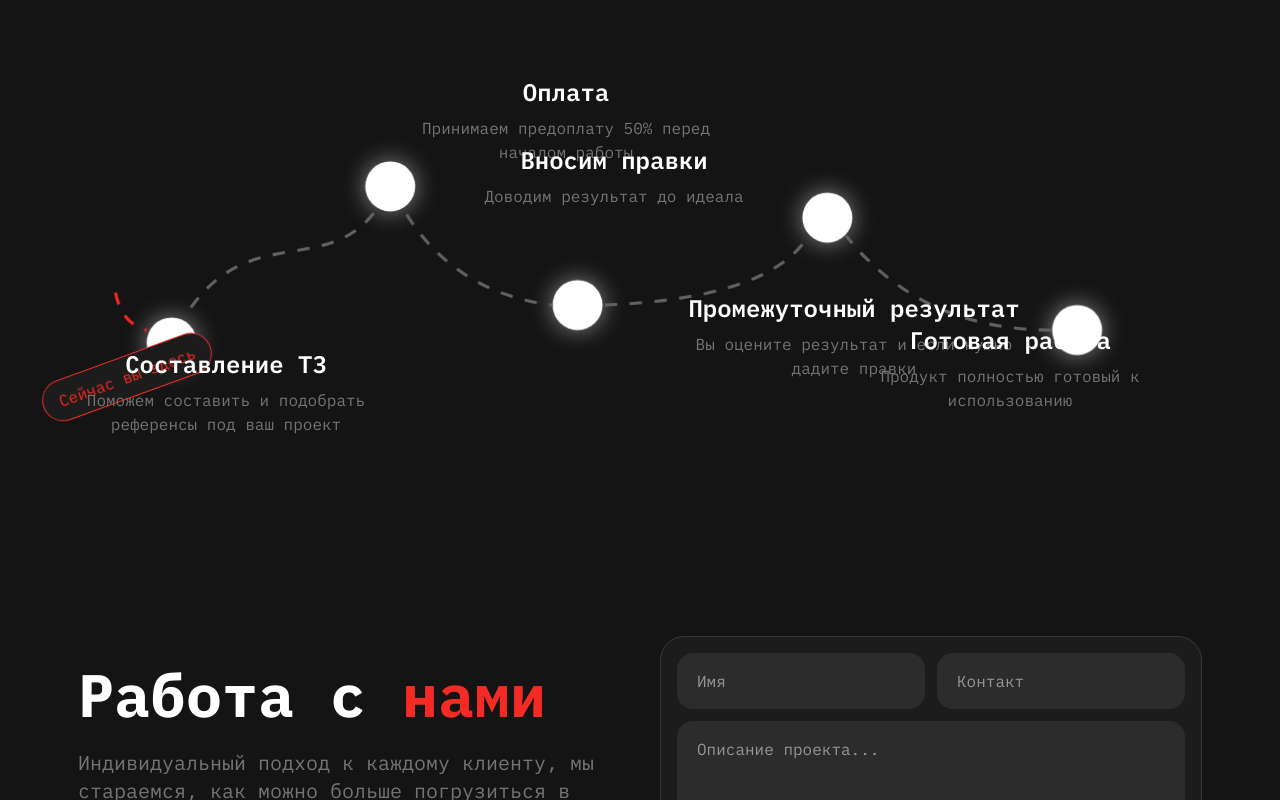
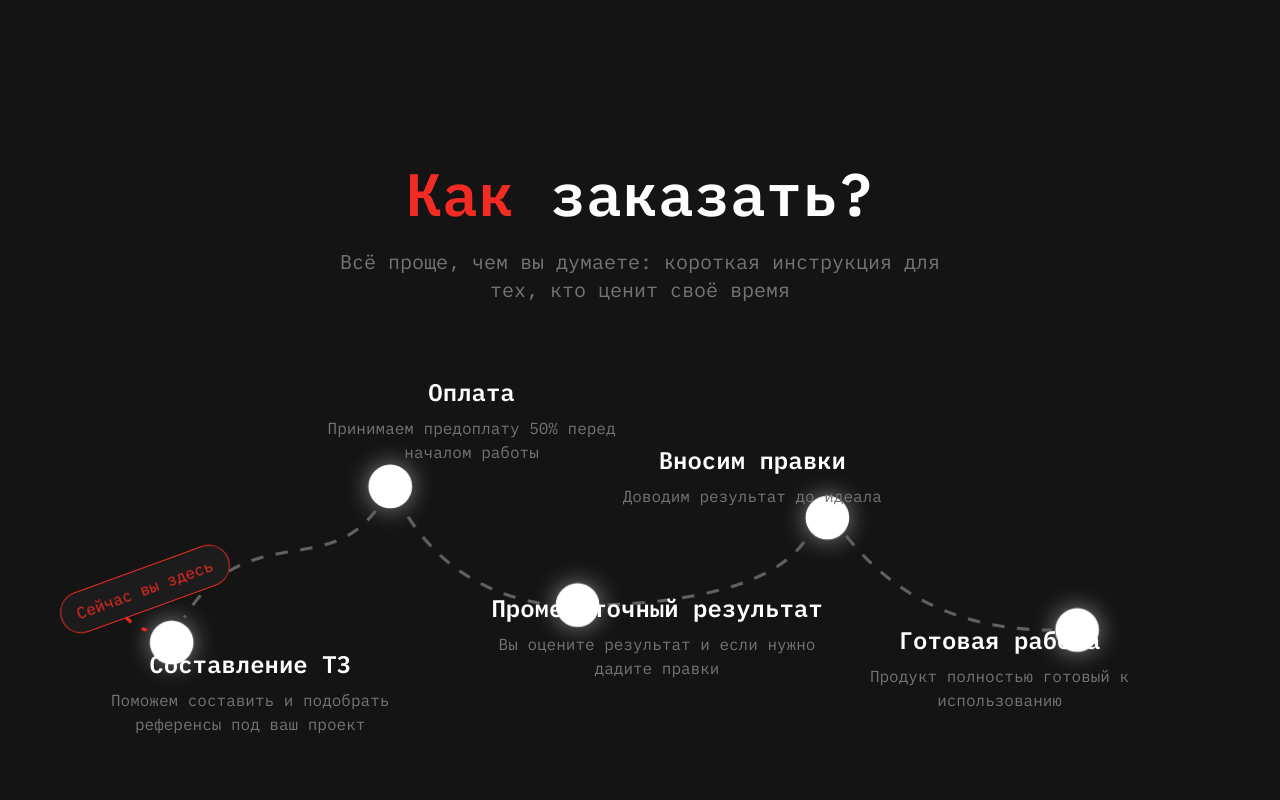
Before and after one commit to Kaden09/KillCode, a React (Vite) app: page / in a window 1280 px wide. Shown: the part 1860-2660 px from the top of the page. Built offline with nearby package versions, Linux system fonts and the light colour scheme.

Commit message:
feat: created instruction section

```diff
--- a/src/app/index.css
+++ b/src/app/index.css
@@ -192,11 +192,11 @@
     transform: translateY(10px);
   }
   50% {
-    r: 4.4;
+    r: 4;
   }
   100% {
     opacity: 1;
-    r: 4;
+    r: 3.5;
     transform: translateY(0);
   }
 }
--- a/src/features/instruction/components/Instruction.tsx
+++ b/src/features/instruction/components/Instruction.tsx
@@ -6,12 +6,18 @@ function Instruction() {
     triggerOnce: true, // Срабатывает только один раз
   });
   return (
-    <div ref={ref} className="relative w-full">
-      <svg viewBox="0 0 180 50" fill="none" xmlns="http://www.w3.org/2000/svg">
+    <div ref={ref} className="relative w-full max-w-500">
+      <svg
+        viewBox="0 0 180 50"
+        preserveAspectRatio="xMidYMid meet"
+        className="w-full h-full"
+        fill="none"
+        xmlns="http://www.w3.org/2000/svg"
+      >
         <circle
           cx="15"
           cy="35"
-          r="4"
+          r="3"
           fill="white"
           className={`opacity-0  ${inView && "animate-fade-in-from-small"}`}
           style={{ filter: "drop-shadow(0 0 2px rgba(255,255,255,0.5))" }}
@@ -19,7 +25,7 @@ function Instruction() {
         <circle
           cx="50"
           cy="10"
-          r="4"
+          r="3"
           fill="white"
           className={`opacity-0 ${inView && "animate-fade-in-from-small"}`}
           style={{
@@ -30,7 +36,7 @@ function Instruction() {
         <circle
           cx="80"
           cy="29"
-          r="4"
+          r="3"
           fill="white"
           className={`opacity-0 ${inView && "animate-fade-in-from-small"}`}
           style={{
@@ -41,7 +47,7 @@ function Instruction() {
         <circle
           cx="120"
           cy="15"
-          r="4"
+          r="3"
           fill="white"
           className={`opacity-0 ${inView && "animate-fade-in-from-small"}`}
           style={{
@@ -52,7 +58,7 @@ function Instruction() {
         <circle
           cx="160"
           cy="33"
-          r="4"
+          r="3"
           fill="white"
           className={`opacity-0 ${inView && "animate-fade-in-from-small"}`}
           style={{
@@ -107,12 +113,12 @@ function Instruction() {
         />
       </svg>
       <div
-        className={`absolute -left-10 top-58 -rotate-20 inline-block bg-secondary-bg rounded-full py-2 px-4 border border-contrast text-contrast opacity-0 ${inView && "animate-fade-in-top"}`}
+        className={`absolute -left-[2%] top-[46%] -rotate-20 inline-block bg-secondary-bg rounded-full py-2 px-4 border border-contrast text-contrast opacity-0 ${inView && "animate-fade-in-top"}`}
         style={{ animationDelay: "1.2s" }}
       >
         <h3>Сейчас вы здесь</h3>
       </div>
-      <div className="absolute bottom-0 -left-8 flex flex-col gap-2 items-center justify-center w-90">
+      <div className="absolute bottom-0 -left-[0.7%] flex flex-col gap-2 items-center justify-center w-90">
         <h2
           className={`font-semibold text-2xl opacity-0 ${inView && "animate-fade-in-bottom-100"}`}
           style={{ animationDelay: "0.2s" }}
@@ -126,7 +132,7 @@ function Instruction() {
           Поможем составить и подобрать референсы под ваш проект
         </p>
       </div>
-      <div className="absolute -top-12 left-77 flex flex-col gap-2 items-center justify-center w-90">
+      <div className="absolute -top-12 left-[19%] flex flex-col gap-2 items-center justify-center w-90">
         <h2
           className={`font-semibold text-2xl opacity-0 ${inView && "animate-fade-in-top"}`}
           style={{ animationDelay: "0.4s" }}
@@ -140,7 +146,7 @@ function Instruction() {
           Принимаем предоплату 50% перед началом работы
         </p>
       </div>
-      <div className="absolute bottom-14 left-149 flex flex-col gap-2 items-center justify-center w-90">
+      <div className="absolute bottom-14 left-[35.5%] flex flex-col gap-2 items-center justify-center w-90">
         <h2
           className={`font-semibold text-2xl opacity-0 ${inView && "animate-fade-in-bottom-100"}`}
           style={{ animationDelay: "0.6s" }}
@@ -154,7 +160,7 @@ function Instruction() {
           Вы оцените результат и если нужно дадите правки
         </p>
       </div>
-      <div className="absolute top-5 right-102 flex flex-col gap-2 items-center justify-center w-90">
+      <div className="absolute top-5 right-[24%] flex flex-col gap-2 items-center justify-center w-90">
         <h2
           className={`font-semibold text-2xl opacity-0 ${inView && "animate-fade-in-top"}`}
           style={{ animationDelay: "0.8s" }}
@@ -168,7 +174,7 @@ function Instruction() {
           Доводим результат до идеала
         </p>
       </div>
-      <div className="absolute bottom-6 right-3 flex flex-col gap-2 items-center justify-center w-90">
+      <div className="absolute bottom-6 right-[2%] flex flex-col gap-2 items-center justify-center w-90">
         <h2
           className={`font-semibold text-2xl opacity-0 ${inView && "animate-fade-in-bottom-100"}`}
           style={{ animationDelay: "1s" }}
--- /dev/null
+++ b/src/features/instruction/components/InstructionSection.tsx
@@ -0,0 +1,37 @@
+import { useInView } from "react-intersection-observer";
+import Instruction from "./Instruction";
+
+function InstructionSection() {
+  const { ref, inView } = useInView({
+    threshold: 0.1,
+    triggerOnce: true, // Срабатывает только один раз
+  });
+
+  return (
+    <div
+      id="instruction"
+      className="flex flex-col justify-center items-center gap-30 py-10 w-full"
+    >
+      <div className="flex flex-col gap-6">
+        <h2
+          ref={ref}
+          className={`text-6xl text-center font-semibold opacity-0 ${inView && "animate-fade-in-bottom-100"}`}
+          style={{ animationDelay: "" }}
+        >
+          <span className="text-contrast">Как</span> заказать?
+        </h2>
+        <p
+          ref={ref}
+          className={`text-secondary-font text-center max-w-160 text-xl opacity-0 ${inView && "animate-fade-in-bottom-100"}`}
+          style={{ animationDelay: "0.1s" }}
+        >
+          Всё проще, чем вы думаете: короткая инструкция для тех, кто ценит своё
+          время
+        </p>
+      </div>
+      <Instruction />
+    </div>
+  );
+}
+
+export default InstructionSection;
--- /dev/null
+++ b/src/features/instruction/index.ts
@@ -0,0 +1 @@
+export { default as InstructionSectoin } from "./components/InstructionSection";
--- a/src/pages/App.tsx
+++ b/src/pages/App.tsx
@@ -4,7 +4,7 @@ import { ProductSection } from "@/features/products";
 import { ContactsSection } from "@/features/contacts-section";
 import { AdvantagesSection } from "@/features/adventages";
 import { HeroSection } from "@/features/hero";
-import Instruction from "@/features/instruction/components/Instruction";
+import InstructionSection from "@/features/instruction/components/InstructionSection";
 // import { TechnologySection } from "@/features/technology";
 
 function App() {
@@ -14,7 +14,7 @@ function App() {
       <HeroSection />
       <ProductSection />
       <AdvantagesSection />
-      <Instruction />
+      <InstructionSection />
       {/* <TechnologySection /> */}
       <ContactsSection />
       <Footer />
```
